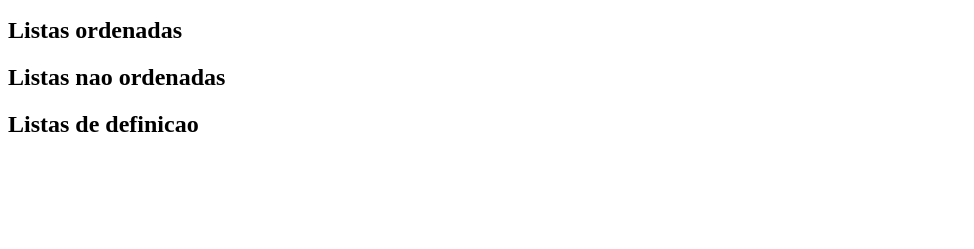
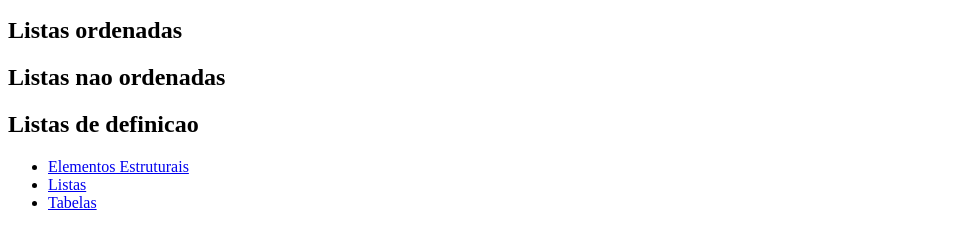
Before and after one commit to ufjf-dcc202/ufjf-dcc202-2025-1-b-atv03-ViniciusLatini, a plain HTML site: page listas.html in a window 1280 px wide. Shown: the part 101-350 px from the top of the page, without its empty margins (0-974 px from the left). Drawn offline with Linux system fonts and the light colour scheme.

Commit message:
adiciona navegacao auxiliar

```diff
--- a/listas.html
+++ b/listas.html
@@ -6,13 +6,25 @@
     <title>DCC202 Aula 05: Listas</title>
   </head>
   <body>
+    <main>
       <h1>Elementos de Listas</h1>
       <p>
-      Listas sao <a href="index.html">elementos estruturais</a> que organizam itens relacionados dentro
-      de um conteudo. Nao use listas para dados multivariados, use <a href="tabelas.html">tabelas</a>
+        Listas sao <a href="index.html">elementos estruturais</a> que organizam
+        itens relacionados dentro de um conteudo. Nao use listas para dados
+        multivariados, use <a href="tabelas.html">tabelas</a>
       </p>
       <h2>Listas ordenadas</h2>
       <h2>Listas nao ordenadas</h2>
       <h2>Listas de definicao</h2>
+    </main>
+    <aside>
+      <nav>
+        <ul>
+          <li><a href="index.html">Elementos Estruturais</a></li>
+          <li><a href="listas.html">Listas</a></li>
+          <li><a href="tabelas.html">Tabelas</a></li>
+        </ul>
+      </nav>
+    </aside>
   </body>
 </html>
```
Also changed, not shown: index.html (+11 -0 lines), tabelas.html (+17 -5 lines). Lines whose indentation alone changed are shown as unchanged.
